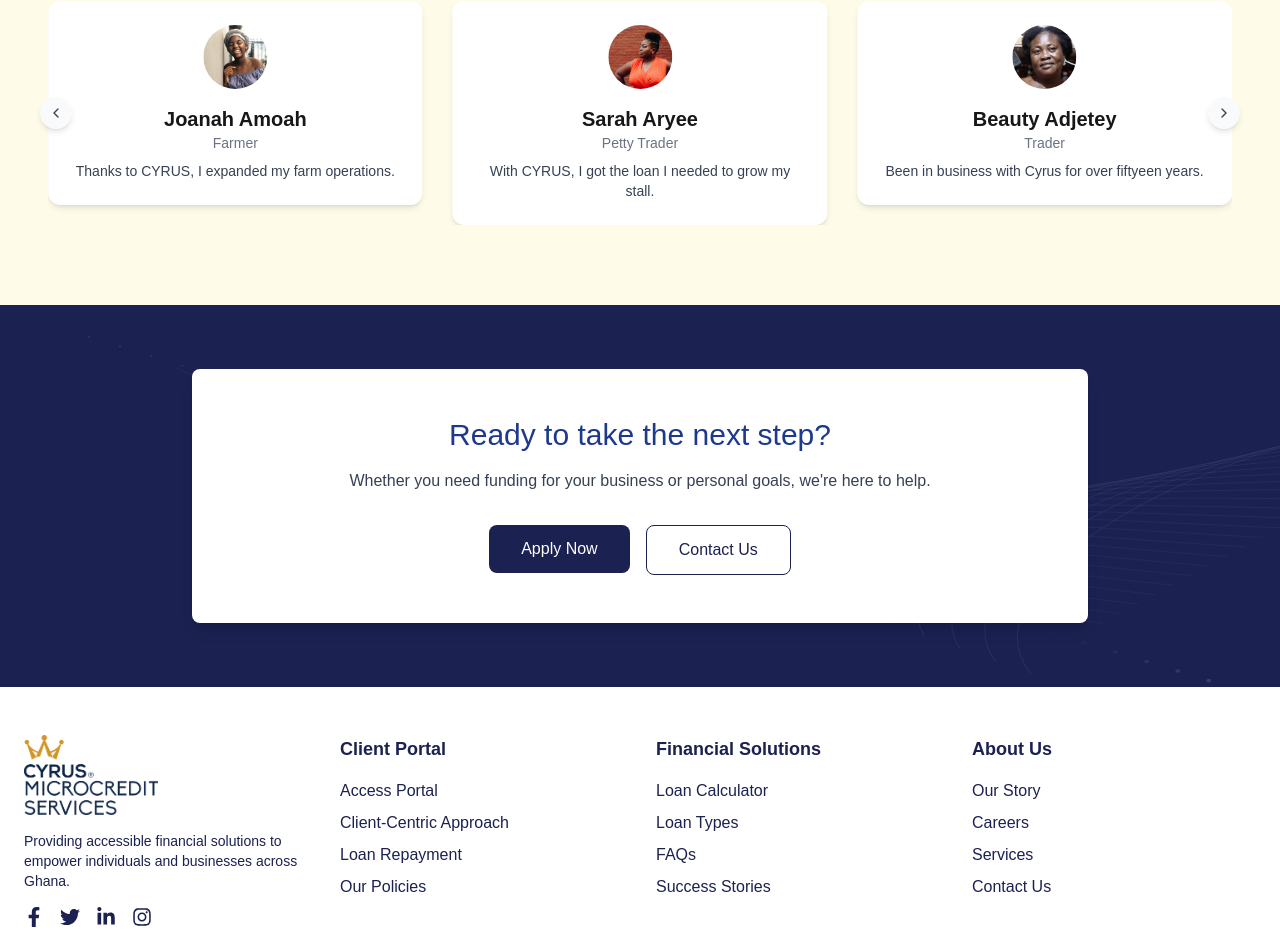
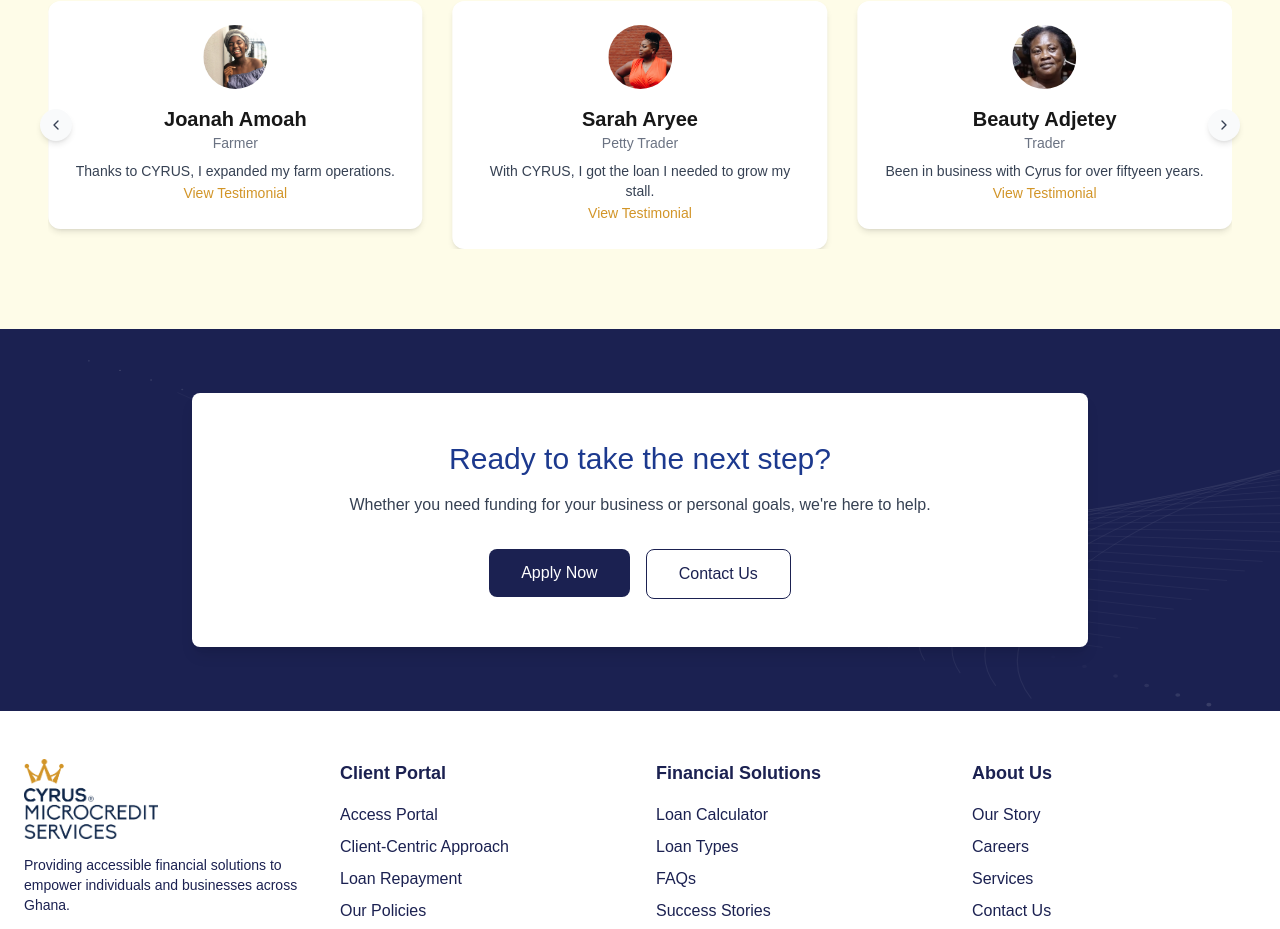
Before and after one commit to ayiteywoods/cyrus-site, a Next.js app: page / in a window 1280 px wide. Shown: the part 5254-6183 px from the top of the page. Built offline with nearby package versions, Linux system fonts and the light colour scheme.

Commit message:
updated monial

```diff
--- a/src/components/TestimonialCard.tsx
+++ b/src/components/TestimonialCard.tsx
@@ -22,7 +22,16 @@
         <h3 className="text-xl font-semibold">{testimonial.name}</h3>
         <p className="text-sm text-gray-500 mb-2">{testimonial.role}</p>
         <p className="text-gray-700 text-sm">{testimonial.message}</p>
-        <Link href={testimonial.link} className="text-gray-700 text-sm" />
+        {/* ✅ Properly clickable link */}
+        <Link href={testimonial.link} passHref>
+          <a
+            target="_blank"
+            rel="noopener noreferrer"
+            className="text-gold hover:underline text-sm"
+          >
+            View Testimonial
+          </a>
+        </Link>
       </div>
     </div>
   );
```
